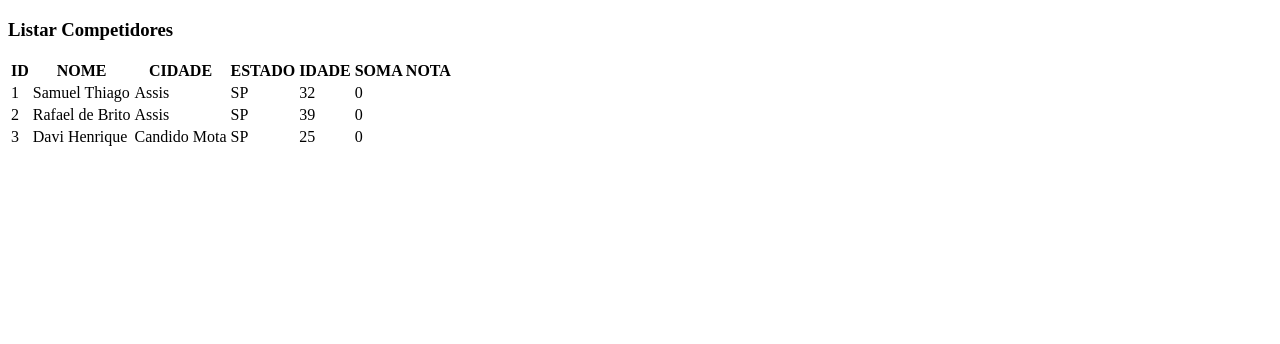
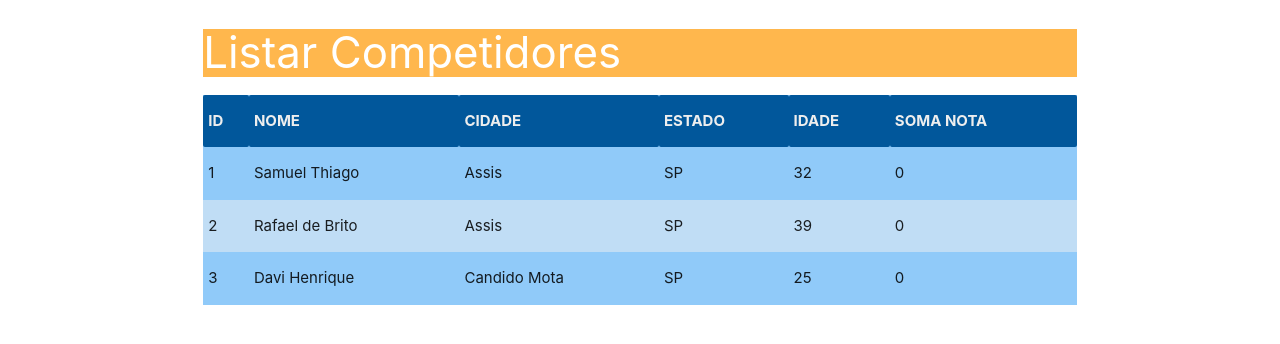
Before and after one commit to arcamolesi/lpadsphp2021, a PHP site: page /listarCompetidor.php in a window 1280 px wide. Shown: the top 344 px of the page. Run offline with PHP 8.4, Linux system fonts and the light colour scheme; data comes from the database, SQL or seed files in the repository.

Commit message:
Atualização de ListarCompetidores.php
Página Listar Competidor Completa com CSS

```diff
--- a/listarCompetidor.php
+++ b/listarCompetidor.php
@@ -12,12 +12,25 @@
     <meta charset="UTF-8">
     <meta http-equiv="X-UA-Compatible" content="IE=edge">
     <meta name="viewport" content="width=device-width, initial-scale=1.0">
+
+    <!-- Compiled and minified CSS -->
+    <link rel="stylesheet" href="https://cdnjs.cloudflare.com/ajax/libs/materialize/1.0.0/css/materialize.min.css">
+
+    <!-- Compiled and minified JavaScript -->
+    <script src="https://cdnjs.cloudflare.com/ajax/libs/materialize/1.0.0/js/materialize.min.js"></script>
+
+
     <title>Lista Competidor</title>
 </head>
 <body>
-        <h3>Listar Competidores</h3>
-        <table>
-            <tr>
+   <div class="container">
+   <div class="row">
+        <div class="col s12">
+        <h3 class="orange lighten-2 white-text text-dark-3" class="text-orange">Listar Competidores</h3>
+
+
+        <table class="striped highlight  blue lighten-3 responsive-table">
+            <tr class="light-blue darken-4  grey-text text-lighten-3">
                 <th>ID</th>
                 <th>NOME</th>
                 <th>CIDADE</th>
@@ -40,5 +53,9 @@
                 }
             ?>
         </table>
+
+      </div>
+     </div>
+    </div>
 </body>
 </html>
```
